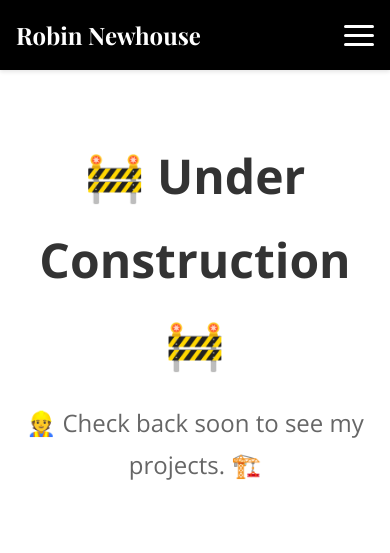
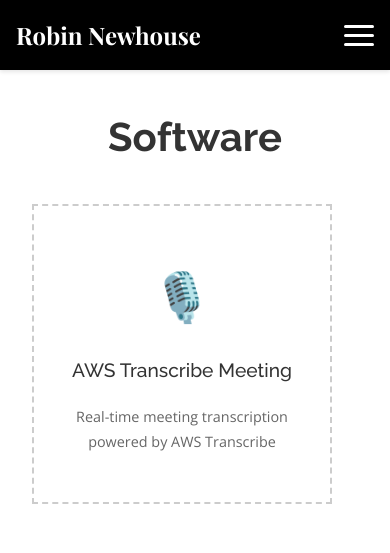
Before and after one commit to robinnewhouse/personal-website, a plain HTML site: page projects.html in a window 390 px wide. Drawn offline with nearby package versions, Linux system fonts and the light colour scheme.

Commit message:
Updated projects section with a new project link and enhanced styling for project cards, including hover effects and responsive design adjustments.

```diff
--- a/css/projects.css
+++ b/css/projects.css
@@ -49,12 +49,55 @@
     margin-bottom: 0.5rem;
 }
 
+.project-link {
+    text-decoration: none;
+    color: inherit;
+    display: block;
+}
+
+.project-placeholder {
+    width: 300px;
+    height: 300px;
+    border: 2px dashed var(--border-color);
+    display: flex;
+    flex-direction: column;
+    align-items: center;
+    justify-content: center;
+    padding: 2rem;
+    text-align: center;
+    transition: all var(--transition-speed);
+    background: var(--bg-color);
+}
+
+.project-placeholder:hover {
+    border-color: var(--link-color);
+    transform: scale(1.02);
+    box-shadow: var(--shadow-medium);
+}
+
+.project-icon {
+    font-size: 3rem;
+    margin-bottom: 1rem;
+    display: block;
+}
+
+.project-placeholder .project-description {
+    color: var(--text-color-light);
+    font-size: 0.9rem;
+    margin-top: 0.5rem;
+}
+
 @media (max-width: var(--tablet)) {
     .projects-grid {
         grid-template-columns: repeat(auto-fill, minmax(250px, 1fr));
     }
 
     .project-image {
+        width: 250px;
+        height: 250px;
+    }
+
+    .project-placeholder {
         width: 250px;
         height: 250px;
     }
--- a/projects.html
+++ b/projects.html
@@ -18,23 +18,20 @@
 
 <body class="projects-page">
     <div id="navbar-placeholder"></div>
-    <div style="text-align: center; padding: 4rem 1rem;">
-        <h1 style="font-size: 3rem; margin-bottom: 1rem;">🚧 Under Construction 🚧</h1>
-        <p style="font-size: 1.5rem; color: #666;">
-            👷 Check back soon to see my projects. 🏗️
-
-        </p>
-    </div>
-
     <main class="projects-container">
         <section class="projects-section">
-            <!-- <h2 class="section-title">Software</h2>
+            <h2 class="section-title">Software</h2>
             <div class="projects-grid">
                 <div class="project-card">
-                    <img src="images/projects/project1.jpg" alt="Project 1" class="project-image">
-                    <h3 class="project-title">Project 1 Title</h3>
+                    <a href="https://huggingface.co/spaces/robinnewhouse/aws_transcribe_meeting" target="_blank" class="project-link">
+                        <div class="project-placeholder">
+                            <span class="project-icon">🎙️</span>
+                            <h3 class="project-title">AWS Transcribe Meeting</h3>
+                            <p class="project-description">Real-time meeting transcription powered by AWS Transcribe</p>
+                        </div>
+                    </a>
                 </div>
-            </div> -->
+            </div>
         </section>
 
         <section class="projects-section">
```
